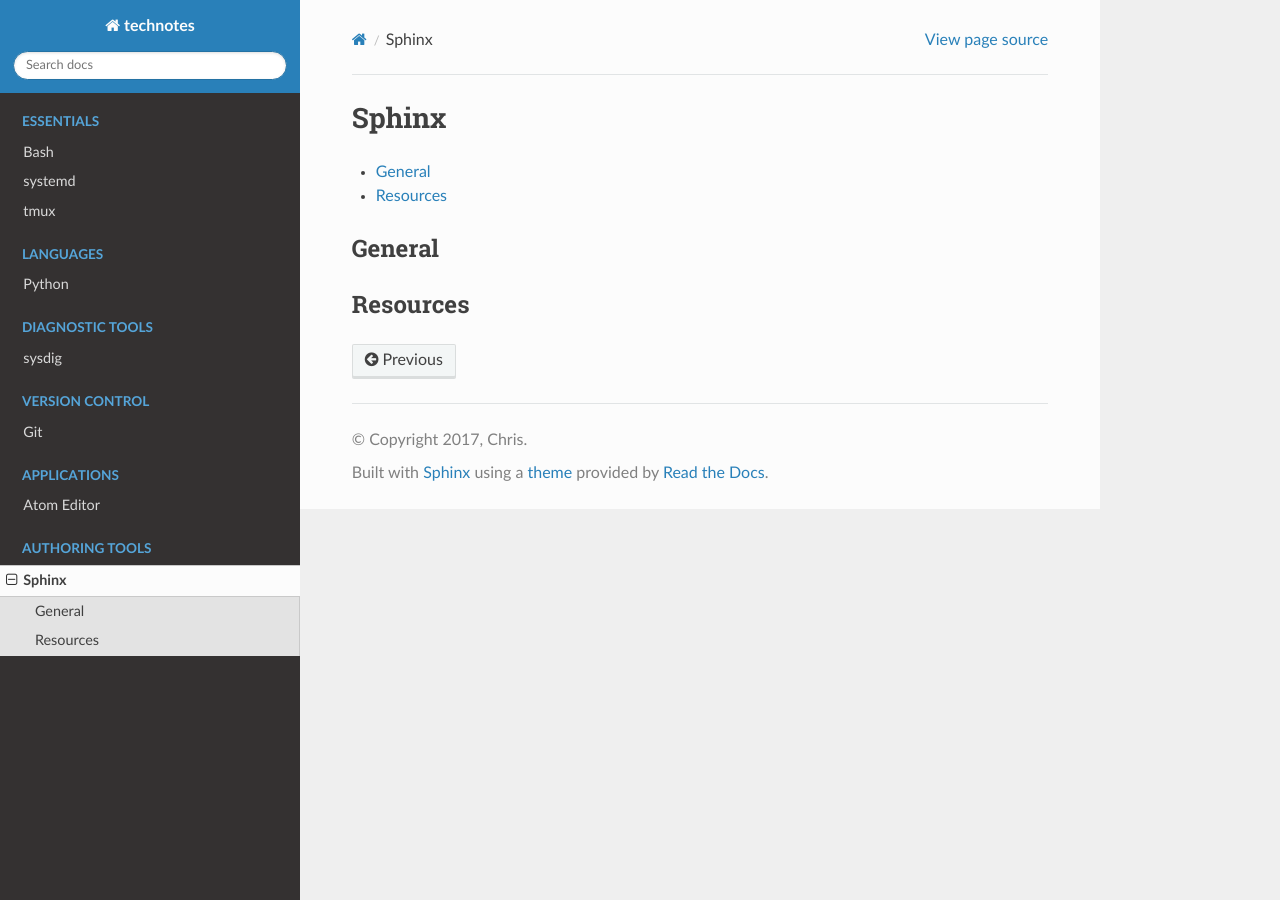
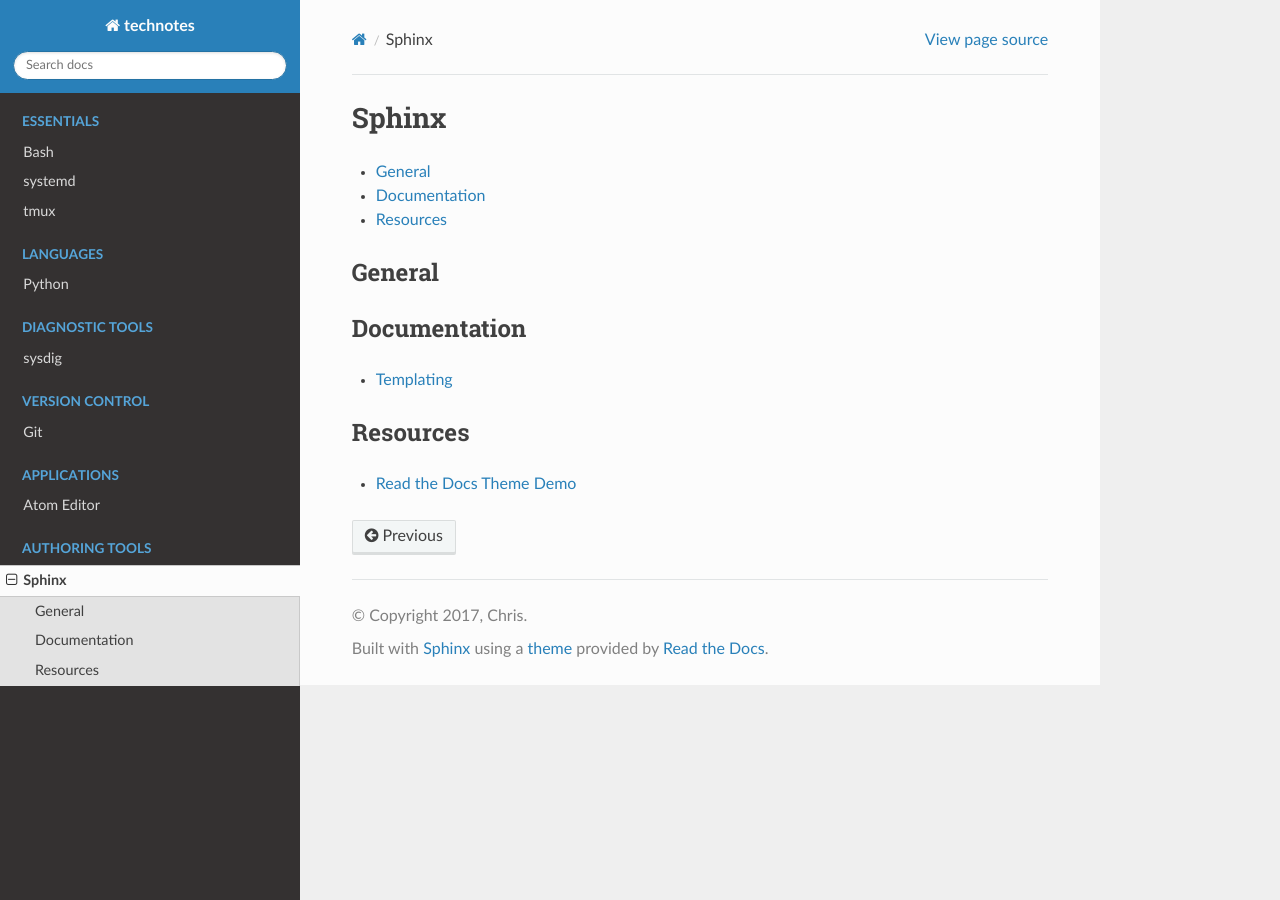
Before and after one commit to heterotopian/technotes, a Sphinx documentation site: the page built from source/sphinx.rst, in a window 1280 px wide. Built offline with Sphinx 7.4.7 and the Read the Docs theme 2.0.0, drawn with Linux system fonts in a browser that asks for light colours.

Commit message:
Minor changes

```diff
--- a/source/sphinx.rst
+++ b/source/sphinx.rst
@@ -14,5 +14,13 @@ General
 =======
 
 
+Documentation
+=============
+
+- `Templating <http://www.sphinx-doc.org/en/stable/templating.html>`_
+
+
 Resources
 =========
+
+- `Read the Docs Theme Demo <http://sphinx-rtd-theme.readthedocs.io/en/latest/demo/index.html>`_
```
